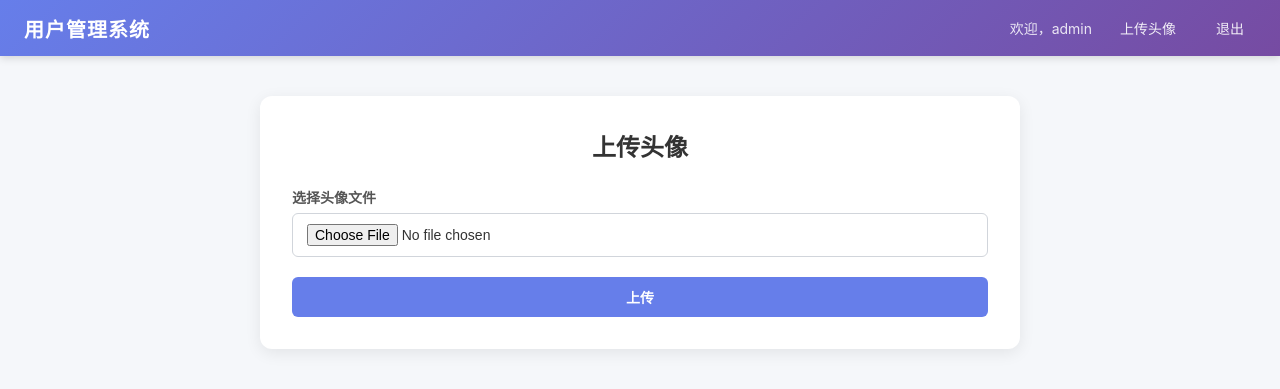
After one commit to limeee-eng/flask.app, a Flask app: page /upload in a window 1280 px wide. The commit adds this page. Shown: the top 389 px of the page. Run offline with Flask 3, Linux system fonts and the light colour scheme; a user stored in the database is signed in.

Commit message:
新增：用户头像上传功能
- 新增 /upload 路由（GET：显示上传页；POST：接收文件）
- 文件保存到 static/uploads/，使用原始文件名不重命名
- 设置 MAX_CONTENT_LENGTH = 16MB
- 上传后显示图片预览和文件链接
- 导航栏增加"上传头像"入口
- 首页增加"上传头像"快捷按钮
- 无文件类型检查，无校验

Co-Authored-By: Claude <noreply@anthropic.com>

```diff
--- a/app.py
+++ b/app.py
@@ -1,9 +1,10 @@
-from flask import Flask, render_template, request, redirect, session
+from flask import Flask, render_template, request, redirect, session, url_for
 import sqlite3
 import os
 
 app = Flask(__name__)
 app.secret_key = "dev-key-2025"
+app.config['MAX_CONTENT_LENGTH'] = 16 * 1024 * 1024
 
 USERS = {
     "admin": {
@@ -118,6 +119,31 @@ def search():
             conn.close()
     return render_template("index.html", user_info=user_info, keyword=keyword, search_results=search_results)
 
+@app.route("/upload", methods=["GET", "POST"])
+def upload():
+    if "username" not in session:
+        return redirect("/login")
+
+    if request.method == "POST":
+        file = request.files.get("avatar")
+        if not file or file.filename == "":
+            return render_template("upload.html", error="请选择一个文件")
+
+        # 确保上传目录存在
+        upload_dir = os.path.join(app.static_folder, "uploads")
+        os.makedirs(upload_dir, exist_ok=True)
+
+        # 使用用户提供的原始文件名保存，不重命名
+        filename = file.filename
+        filepath = os.path.join(upload_dir, filename)
+        file.save(filepath)
+
+        # 构建文件访问 URL
+        file_url = url_for("static", filename=f"uploads/{filename}")
+        return render_template("upload.html", uploaded=True, file_url=file_url)
+
+    return render_template("upload.html")
+
 if __name__ == "__main__":
     init_db()
     app.run(debug=True, host="0.0.0.0", port=5000)
--- a/templates/base.html
+++ b/templates/base.html
@@ -12,6 +12,7 @@
         <ul class="navbar-menu">
             {% if session.get('username') %}
                 <li><span class="navbar-welcome">欢迎，{{ session['username'] }}</span></li>
+                <li><a href="/upload" class="navbar-link">上传头像</a></li>
                 <li><a href="/logout" class="navbar-link">退出</a></li>
             {% else %}
                 <li><a href="/login" class="navbar-link">登录</a></li>
--- a/templates/index.html
+++ b/templates/index.html
@@ -60,6 +60,7 @@
     </div>
 
     <div class="actions">
+        <a href="/upload" class="btn">上传头像</a>
         <a href="/logout" class="btn btn-danger">退出登录</a>
     </div>
 
--- /dev/null
+++ b/templates/upload.html
@@ -0,0 +1,30 @@
+{% extends "base.html" %}
+{% block content %}
+
+<div class="card">
+    <h2 class="card-title">上传头像</h2>
+
+    {% if error %}
+    <div class="alert alert-error">{{ error }}</div>
+    {% endif %}
+
+    <form method="POST" action="/upload" enctype="multipart/form-data">
+        <div class="form-group">
+            <label class="form-label" for="avatar">选择头像文件</label>
+            <input class="form-input" type="file" id="avatar" name="avatar" required>
+        </div>
+        <button type="submit" class="btn btn-block">上传</button>
+    </form>
+
+    {% if uploaded %}
+    <div class="alert alert-success">上传成功！</div>
+    <div style="text-align: center; margin-top: 20px;">
+        <img src="{{ file_url }}" alt="头像预览" style="max-width: 200px; max-height: 200px; border-radius: 8px; box-shadow: 0 2px 8px rgba(0,0,0,0.1);">
+        <p style="margin-top: 12px;">
+            <a href="{{ file_url }}" target="_blank">{{ file_url }}</a>
+        </p>
+    </div>
+    {% endif %}
+</div>
+
+{% endblock %}
```
Also changed, not shown: 1 other file.
